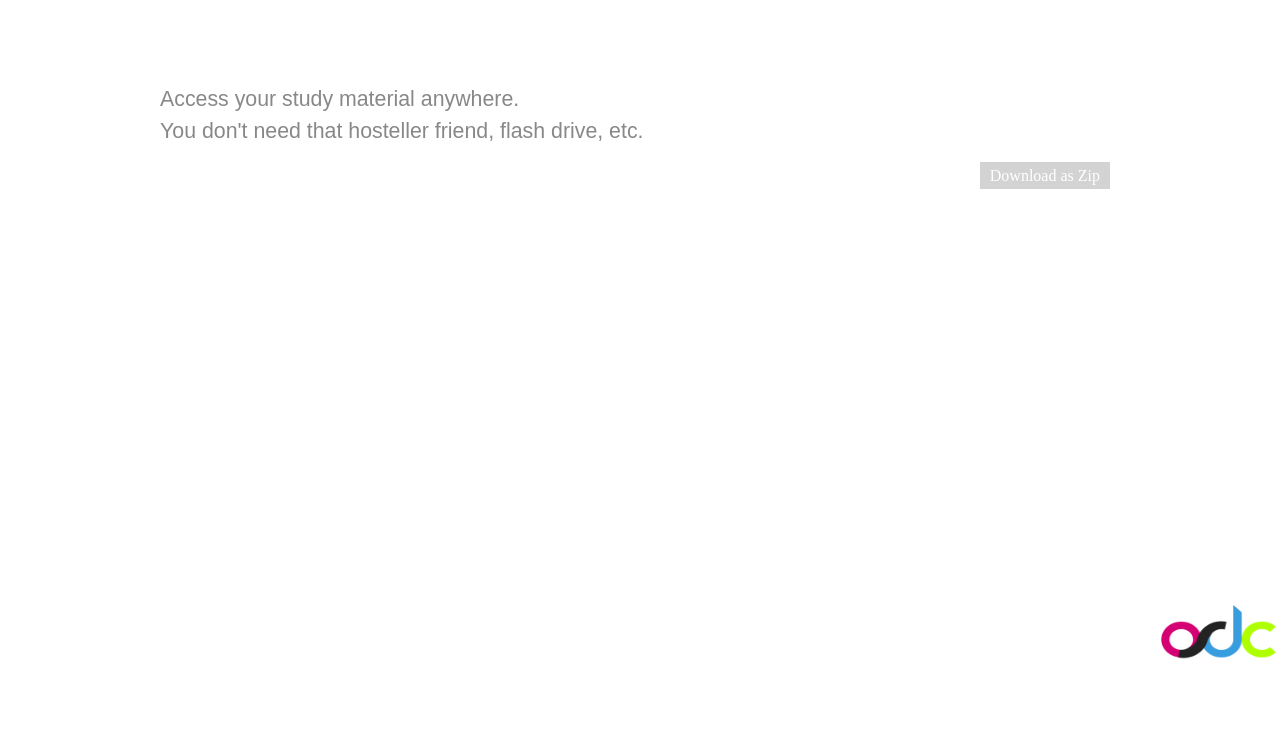
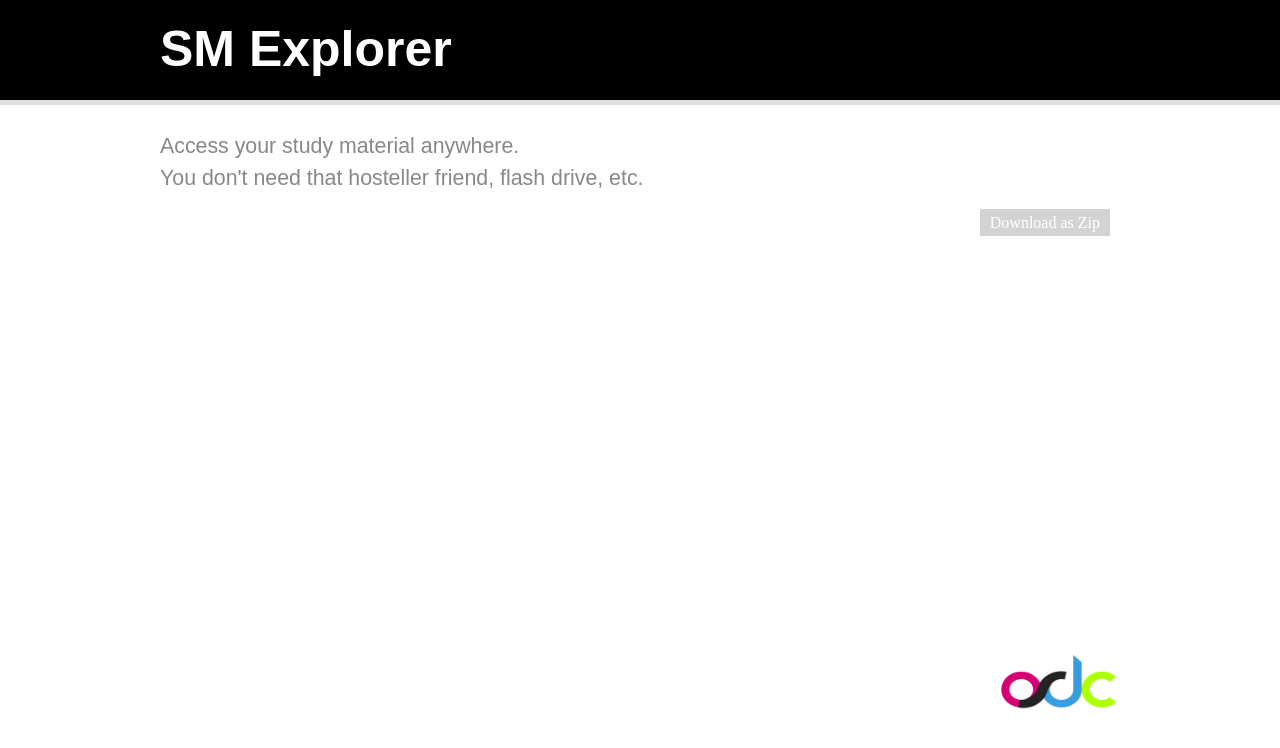
Before and after one commit to dash1291/smexplorer, a Django app: template explorer/templates/index.html in a window 1280 px wide. Shown: the top 748 px of the page. Run offline with Django 3.2, Linux system fonts and the light colour scheme; the template is opened without the code that fills it, so the values that code supplies are empty.

```diff
--- a/templates/base.html
+++ b/templates/base.html
@@ -7,20 +7,24 @@
     <title>SM Explorer</title>
   </head>
 	<body>
-		<div id="wrap">
-			<header>
-      <a id="head-logo" href="{{ SITE_PREFIX }}/"><h1>SM Explorer</h1></a>
-			</header>
+		<div id="header-main">
+			<div id="header-wrap">
+				<header>
+			    <a id="head-logo" href="{{ SITE_PREFIX }}/"><h1>SM Explorer</h1></a>
+				</header>
+			</div>
+		</div>
 			<section id="main">
 			{% block app_content %}
 			{% endblock %}
 			</section>
-		</div>
+<div style="max-width: 960px; margin: 0 auto;">
     <footer>
       <a href="http://opensource.jiitu.org">
         <img id="org-logo" src="{{ STATIC_URL }}images/org_logo.png"/>
       </a>
       <div class="clearfix"/>
 		</footer>
+		</div>
   </body>
 </html>
```
